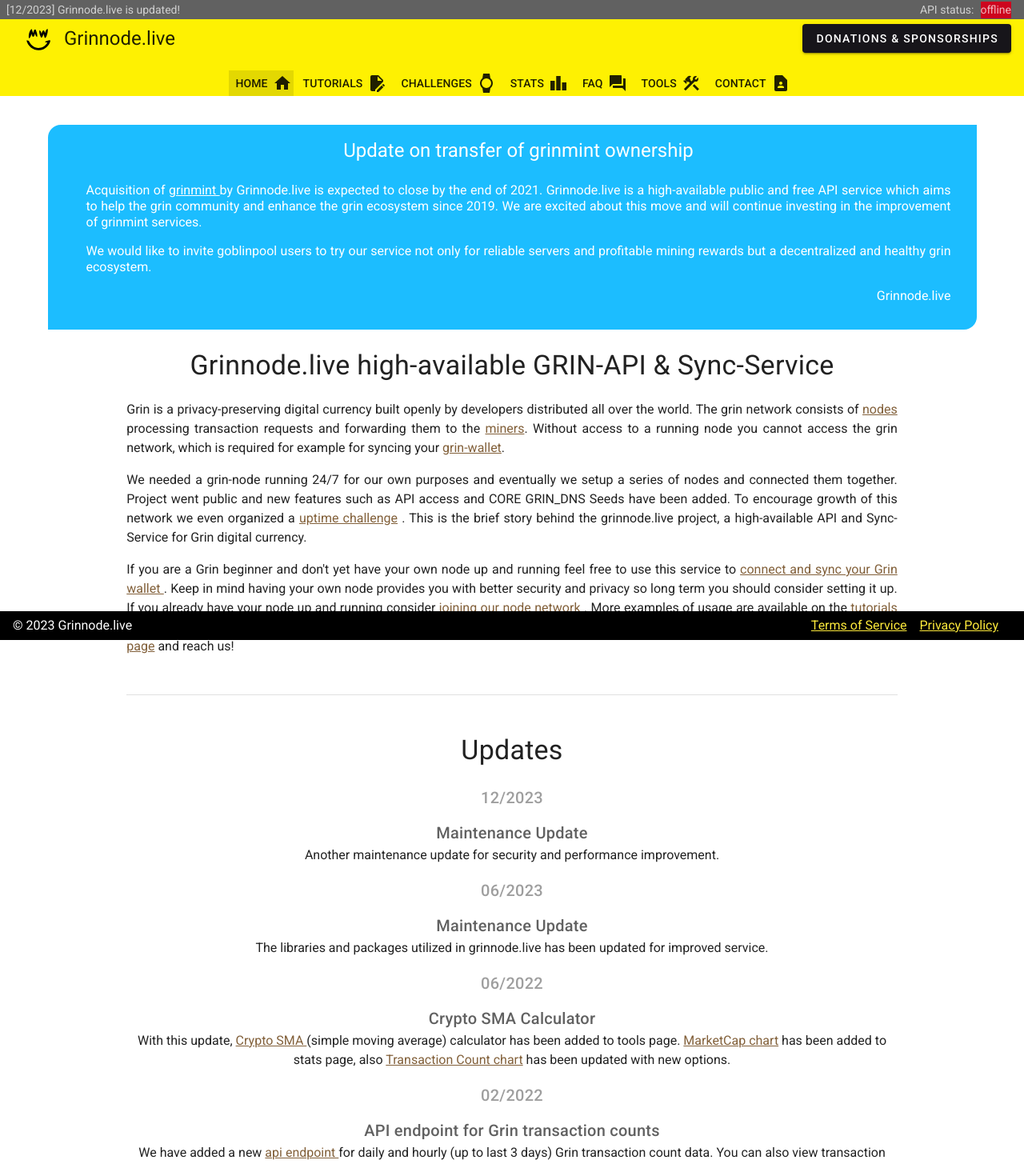
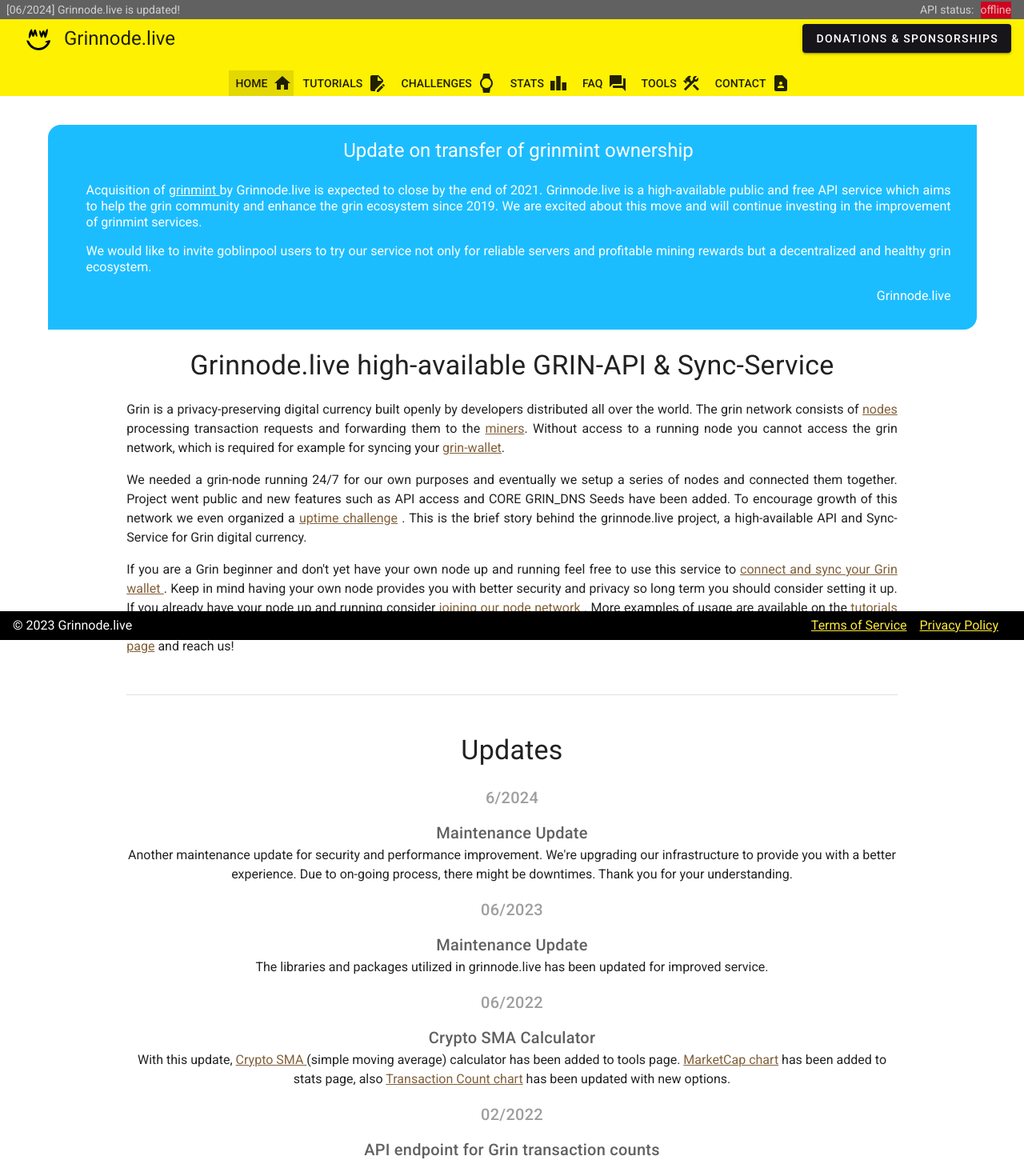
Before and after one commit to Grinnode-live/grinnode-live-frontend, a Vue app: page / in a window 1280 px wide. Shown: the top 1455 px of the page at 80% size. Built offline with nearby package versions, Linux system fonts and the light colour scheme; no server answers.

Commit message:
Updated downtime schedule.

```diff
--- a/src/components/GrinnodeHeader.vue
+++ b/src/components/GrinnodeHeader.vue
@@ -2,7 +2,7 @@
   <nav>
     <v-system-bar absolute app dark class="grey darken-2">
       <span class="hidden-sm-and-down">
-        [12/2023] Grinnode.live is updated!
+        [06/2024] Grinnode.live is updated!
       </span>
       <v-spacer></v-spacer>
 
--- a/src/views/GlobalHealthCheck.vue
+++ b/src/views/GlobalHealthCheck.vue
@@ -110,7 +110,12 @@
         return new Date(this.calendar_value).getFullYear();
       },
       downtimeEvents(){
-        let rows = []
+        let rows = [{
+          name: 'Possible downtime due to infrastucture upgrade.',
+          start: new Date(2024,5,1),
+          end: new Date(2024,5,30)
+        }]
+
         this.$dao.globalHealthCheck.downtimes.result.forEach((dt)=>{
           rows.push({
             name : dt.reason,
--- a/src/views/GrinnodeHome.vue
+++ b/src/views/GrinnodeHome.vue
@@ -87,10 +87,11 @@
 
             <h2 class="text-h4 mt-12 mb-6 text-center">Updates</h2>
 
-          <h6 class="text-h6 mb-3 grey--text">12/2023</h6>
+          <h6 class="text-h6 mb-3 grey--text">6/2024</h6>
           <h6 class="text-h6 grey--text text--darken-2 ">Maintenance Update</h6>
           <p>
-             Another maintenance update for security and performance improvement.
+             Another maintenance update for security and performance improvement. We're upgrading our infrastructure to provide you with a better experience.
+            Due to on-going process, there might be downtimes. Thank you for your understanding.
           </p>
 
             <h6 class="text-h6 mb-3 grey--text">06/2023</h6>
```
